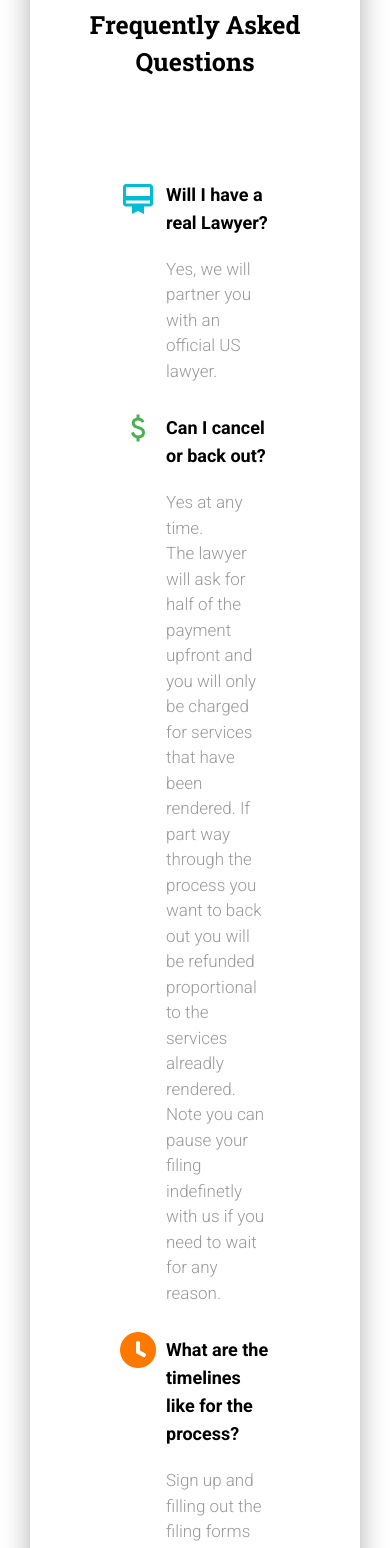
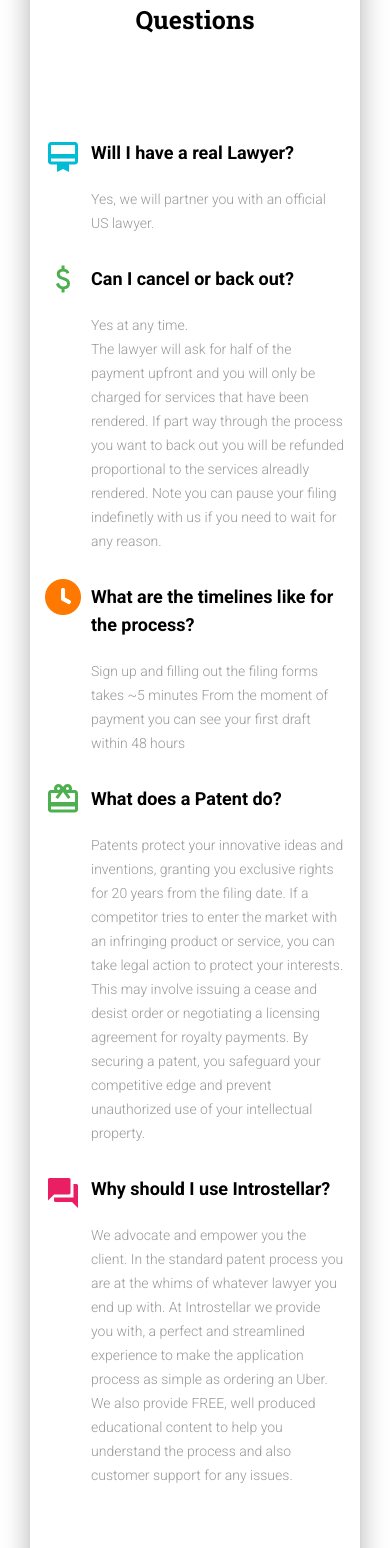
Before and after one commit to mudassar080/IS-Home, a Next.js app: page /pricing in a window 390 px wide. Shown: the part 2166-3714 px from the top of the page. Built offline with nearby package versions, Linux system fonts and the light colour scheme; what tailwindcss-animated would draw is missing.

Commit message:
responsive behaviour faq section price

```diff
--- a/src/pages/pricing/index.js
+++ b/src/pages/pricing/index.js
@@ -183,11 +183,11 @@
 
             <div>
               <div className="text-center pt-[30px]">
-                <TextBlock className="text-sm">
+                <p className="text-sm text-[#999] pt-5 text-sm font-light">
                   The prices above are starting prices for very basic
                   inventions. Prices vary depending on the complexity of the
                   invention.
-                </TextBlock>
+                </p>
               </div>
               <div className="text-center">
                 <h3 className="py-[30px] text-[25px] font-bold">
@@ -195,7 +195,7 @@
                 </h3>
               </div>
               <div className="flex flex-wrap max-[992px]:flex-col pt-[70px]">
-                <div className="w-1/2 pr-[10px] max-[992px]:ml-auto max-[992px]:mr-auto max-[992px]:pr-[0px]">
+                <div className="w-1/2 max-[992px]:w-full pr-[10px] max-[992px]:ml-auto max-[992px]:mr-auto max-[992px]:pr-[0px]">
                   <div className="ml-auto max-[992px]:mr-auto max-[992px]:w-full max-w-[360px] pb-[30px]">
                     <div className="flex items-center gap-2.5">
                       <Image
@@ -208,9 +208,9 @@
                         <p className="text-lg font-bold">
                           Will I have a real Lawyer?
                         </p>
-                        <TextBlock className="text-sm">
+                        <p className="text-sm text-[#999] pt-5 font-light leading-6">
                           Yes, we will partner you with an official US lawyer.
-                        </TextBlock>
+                        </p>
                       </div>
                     </div>
                   </div>
@@ -226,7 +226,7 @@
                         <p className="text-lg font-bold">
                           Can I cancel or back out?
                         </p>
-                        <TextBlock className="text-sm">
+                        <p className="text-sm text-[#999] pt-5 font-light leading-6">
                           Yes at any time. <br /> The lawyer will ask for half
                           of the payment upfront and you will only be charged
                           for services that have been rendered. If part way
@@ -234,7 +234,7 @@
                           refunded proportional to the services alreadly
                           rendered. Note you can pause your filing indefinetly
                           with us if you need to wait for any reason.
-                        </TextBlock>
+                        </p>
                       </div>
                     </div>
                   </div>
@@ -250,16 +250,16 @@
                         <p className="text-lg font-bold">
                           What are the timelines like for the process?
                         </p>
-                        <TextBlock className="text-sm">
+                        <p className="text-sm text-[#999] pt-5 font-light leading-6">
                           Sign up and filling out the filing forms takes ~5
                           minutes From the moment of payment you can see your
                           first draft within 48 hours
-                        </TextBlock>
+                        </p>
                       </div>
                     </div>
                   </div>
                 </div>
-                <div className="w-1/2 pl-[10px] max-[992px]:ml-auto max-[992px]:mr-auto max-[992px]:pl-[0px]">
+                <div className="w-1/2 max-[992px]:w-full pl-[10px] max-[992px]:ml-auto max-[992px]:mr-auto max-[992px]:pl-[0px]">
                   <div className="mr-auto max-[992px]:ml-auto max-[992px]:w-full max-w-[360px] pb-[30px]">
                     <div className="flex items-center gap-2.5">
                       <Image
@@ -272,7 +272,7 @@
                         <p className="text-lg font-bold">
                           What does a Patent do?
                         </p>
-                        <TextBlock className="text-sm">
+                        <p className="text-sm text-[#999] pt-5 font-light leading-6">
                           Patents protect your innovative ideas and inventions,
                           granting you exclusive rights for 20 years from the
                           filing date. If a competitor tries to enter the market
@@ -283,7 +283,7 @@
                           payments. By securing a patent, you safeguard your
                           competitive edge and prevent unauthorized use of your
                           intellectual property.
-                        </TextBlock>
+                        </p>
                       </div>
                     </div>
                   </div>
@@ -299,7 +299,7 @@
                         <p className="text-lg font-bold">
                           Why should I use Introstellar?
                         </p>
-                        <TextBlock className="text-sm	mb-[10px]">
+                        <p className="text-sm	mb-[10px] text-[#999] pt-5 font-light leading-6">
                           We advocate and empower you the client. In the
                           standard patent process you are at the whims of
                           whatever lawyer you end up with. At Introstellar we
@@ -308,7 +308,7 @@
                           an Uber. We also provide FREE, well produced
                           educational content to help you understand the process
                           and also customer support for any issues.
-                        </TextBlock>
+                        </p>
                       </div>
                     </div>
                   </div>
```
